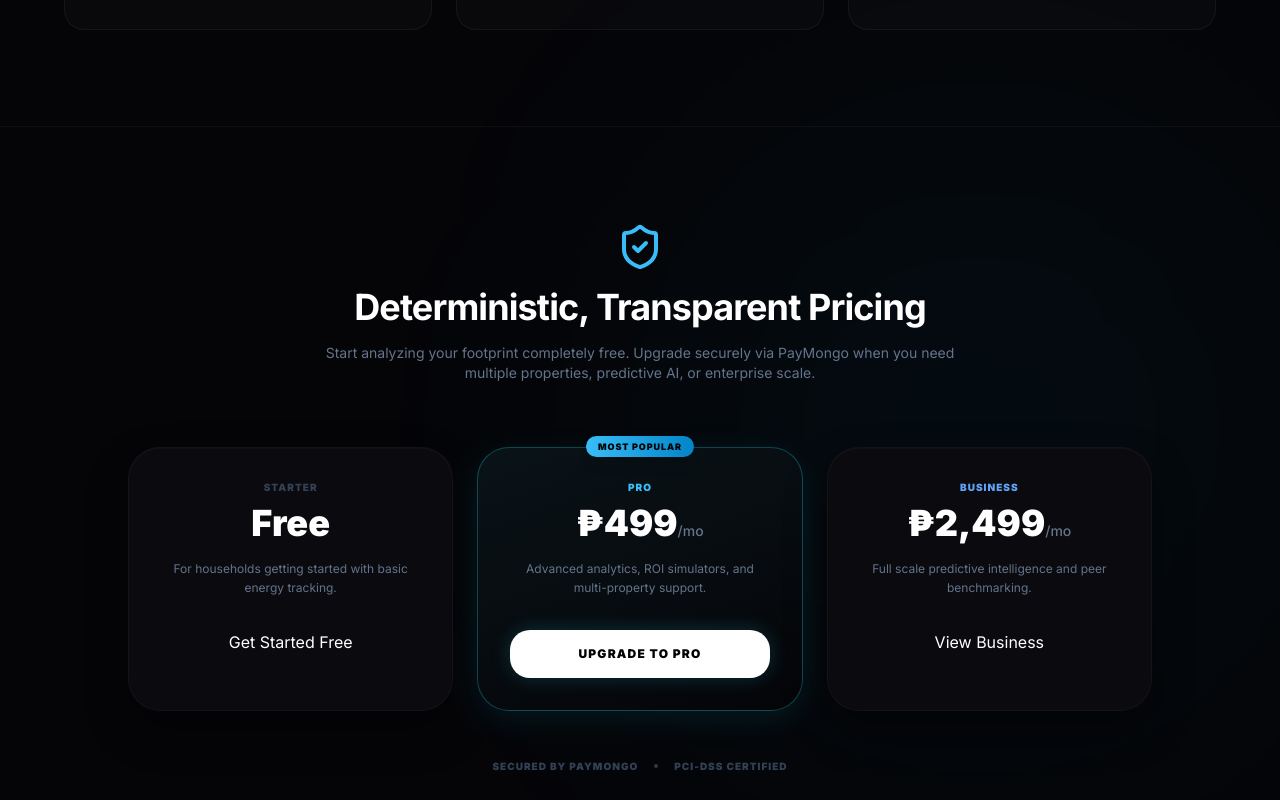
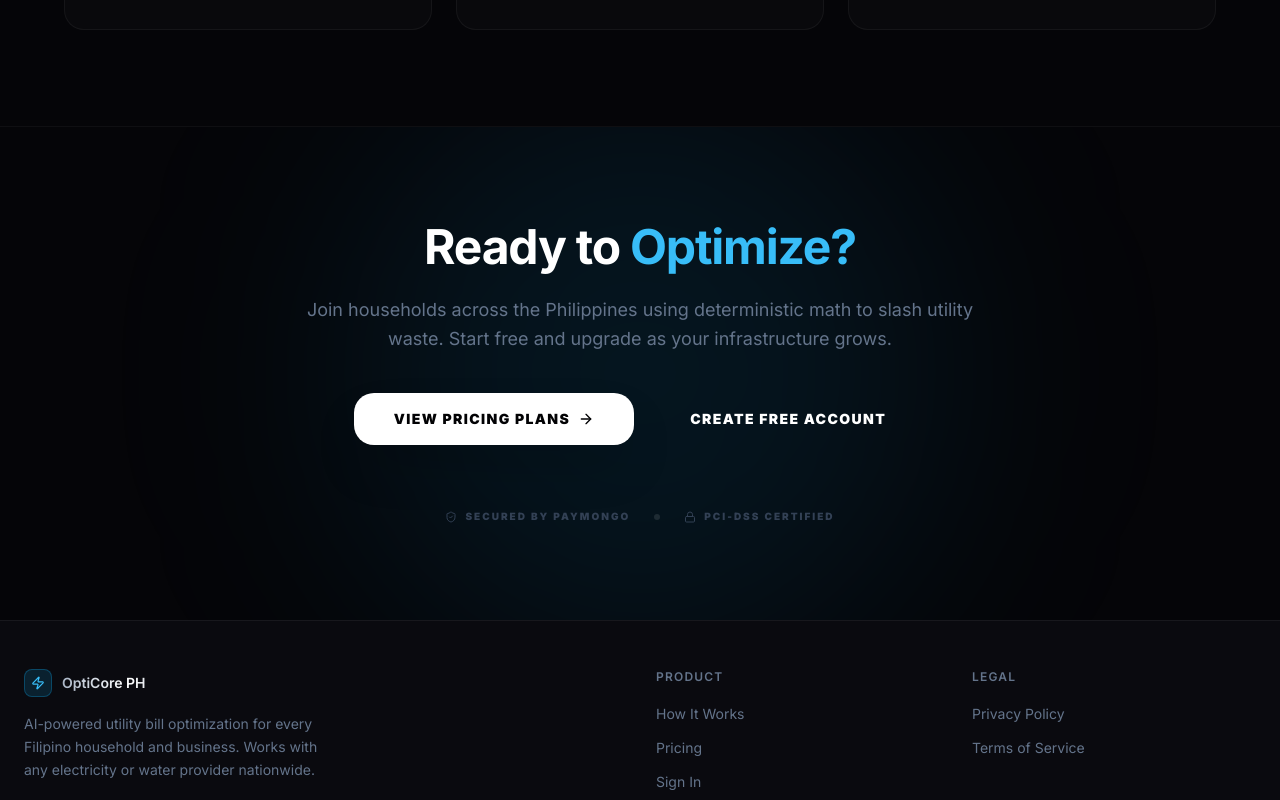
Before and after one commit to opticoreph2026-cell/opticore-ph, a Next.js app: page / in a window 1280 px wide. Shown: the part 3440-4240 px from the top of the page. Built offline with nearby package versions, Linux system fonts and the light colour scheme; no server answers; the database is empty.

Commit message:
fix: remove redundant pricing from landing page and silence 401 console errors

```diff
--- a/src/app/api/auth/me/route.js
+++ b/src/app/api/auth/me/route.js
@@ -10,7 +10,7 @@ import { getClientById }       from '@/lib/db';
 export async function GET() {
   const jwtUser = await getCurrentUser();
   if (!jwtUser) {
-    return NextResponse.json({ error: 'Unauthorized' }, { status: 401 });
+    return NextResponse.json({ user: null }, { status: 200 });
   }
 
   let profile = null;
--- a/src/app/page.js
+++ b/src/app/page.js
@@ -312,51 +312,29 @@ export default function LandingPage() {
           </div>
         </section>
 
-        {/* ── Pricing Overview ───────────────────────────────────────── */}
-        <section className="py-24 px-4 border-t border-white/[0.04] bg-surface-950 relative">
-          <div className="absolute top-0 right-0 w-[600px] h-[600px] bg-brand-500/5 blur-[150px] rounded-full pointer-events-none" />
-          <div className="max-w-6xl mx-auto relative z-10">
-            <div className="text-center mb-16">
-              <ShieldCheck className="w-12 h-12 text-brand-400 mx-auto mb-4" />
-              <h2 className="text-3xl sm:text-4xl font-bold text-white tracking-tight mb-4">
-                Deterministic, Transparent Pricing
-              </h2>
-              <p className="text-text-muted text-sm max-w-2xl mx-auto">
-                Start analyzing your footprint completely free. Upgrade securely via PayMongo when you need multiple properties, predictive AI, or enterprise scale.
-              </p>
+        {/* ── Ready CTA ────────────────────────────────────────────────── */}
+        <section className="py-24 px-4 border-t border-white/[0.04] bg-surface-950 relative overflow-hidden">
+          <div className="absolute top-1/2 left-1/2 -translate-x-1/2 -translate-y-1/2 w-[600px] h-[600px] bg-brand-500/10 blur-[120px] rounded-full pointer-events-none" />
+          <div className="max-w-4xl mx-auto text-center relative z-10">
+            <h2 className="text-3xl sm:text-5xl font-bold text-white mb-6 tracking-tight">
+              Ready to <span className="text-brand-400">Optimize?</span>
+            </h2>
+            <p className="text-text-muted text-lg mb-10 max-w-2xl mx-auto leading-relaxed">
+              Join households across the Philippines using deterministic math to slash utility waste. Start free and upgrade as your infrastructure grows.
+            </p>
+            <div className="flex flex-col sm:flex-row items-center justify-center gap-4">
+              <Link href="/pricing" className="btn-primary px-10 py-4 text-sm font-black uppercase tracking-widest flex items-center gap-2">
+                View Pricing Plans <ArrowRight className="w-4 h-4" />
+              </Link>
+              <Link href="/signup" className="btn-ghost px-10 py-4 text-sm font-black uppercase tracking-widest">
+                Create Free Account
+              </Link>
             </div>
 
-            <div className="grid md:grid-cols-3 gap-6 max-w-5xl mx-auto">
-              {/* Starter */}
-              <div className="bento-card p-8 flex flex-col items-center text-center hover:border-white/20 transition-all">
-                <p className="text-[10px] font-black uppercase tracking-widest text-text-faint mb-2">Starter</p>
-                <p className="text-4xl font-black text-white mb-4">Free</p>
-                <p className="text-xs text-text-muted mb-8 leading-relaxed">For households getting started with basic energy tracking.</p>
-                <Link href="/signup" className="btn-ghost w-full flex items-center justify-center">Get Started Free</Link>
-              </div>
-
-              {/* Pro */}
-              <div className="bento-card p-8 flex flex-col items-center text-center relative" style={{ border: '1px solid rgba(34,211,238,0.3)', background: 'linear-gradient(160deg, rgba(10,20,25,0.95) 0%, rgba(5,5,8,0.98) 100%)', boxShadow: '0 8px 32px rgba(34,211,238,0.1)' }}>
-                <div className="absolute -top-3 px-3 py-1 bg-gradient-to-r from-brand-400 to-brand-600 rounded-full text-[9px] font-black uppercase tracking-widest text-black shadow-lg">Most Popular</div>
-                <p className="text-[10px] font-black uppercase tracking-widest text-brand-400 mb-2">Pro</p>
-                <p className="text-4xl font-black text-white mb-4">₱499<span className="text-sm text-text-muted font-medium">/mo</span></p>
-                <p className="text-xs text-text-muted mb-8 leading-relaxed">Advanced analytics, ROI simulators, and multi-property support.</p>
-                <Link href="/pricing" className="btn-primary w-full flex items-center justify-center shadow-[0_0_20px_rgba(34,211,238,0.2)]">Upgrade to Pro</Link>
-              </div>
-
-              {/* Business */}
-              <div className="bento-card p-8 flex flex-col items-center text-center hover:border-white/20 transition-all">
-                <p className="text-[10px] font-black uppercase tracking-widest text-blue-400 mb-2">Business</p>
-                <p className="text-4xl font-black text-white mb-4">₱2,499<span className="text-sm text-text-muted font-medium">/mo</span></p>
-                <p className="text-xs text-text-muted mb-8 leading-relaxed">Full scale predictive intelligence and peer benchmarking.</p>
-                <Link href="/pricing" className="btn-ghost w-full flex items-center justify-center">View Business</Link>
-              </div>
-            </div>
-
-            <div className="mt-12 flex items-center justify-center gap-4 text-[10px] font-black uppercase tracking-widest text-text-faint">
-              <span>Secured by PayMongo</span>
-              <span className="w-1 h-1 rounded-full bg-white/20" />
-              <span>PCI-DSS Certified</span>
+            <div className="mt-16 flex items-center justify-center gap-6 text-[10px] font-black uppercase tracking-[0.2em] text-text-faint">
+              <span className="flex items-center gap-2"><ShieldCheck className="w-3 h-3" /> Secured by PayMongo</span>
+              <span className="w-1.5 h-1.5 rounded-full bg-white/10" />
+              <span className="flex items-center gap-2"><Lock className="w-3 h-3" /> PCI-DSS Certified</span>
             </div>
           </div>
         </section>
```
